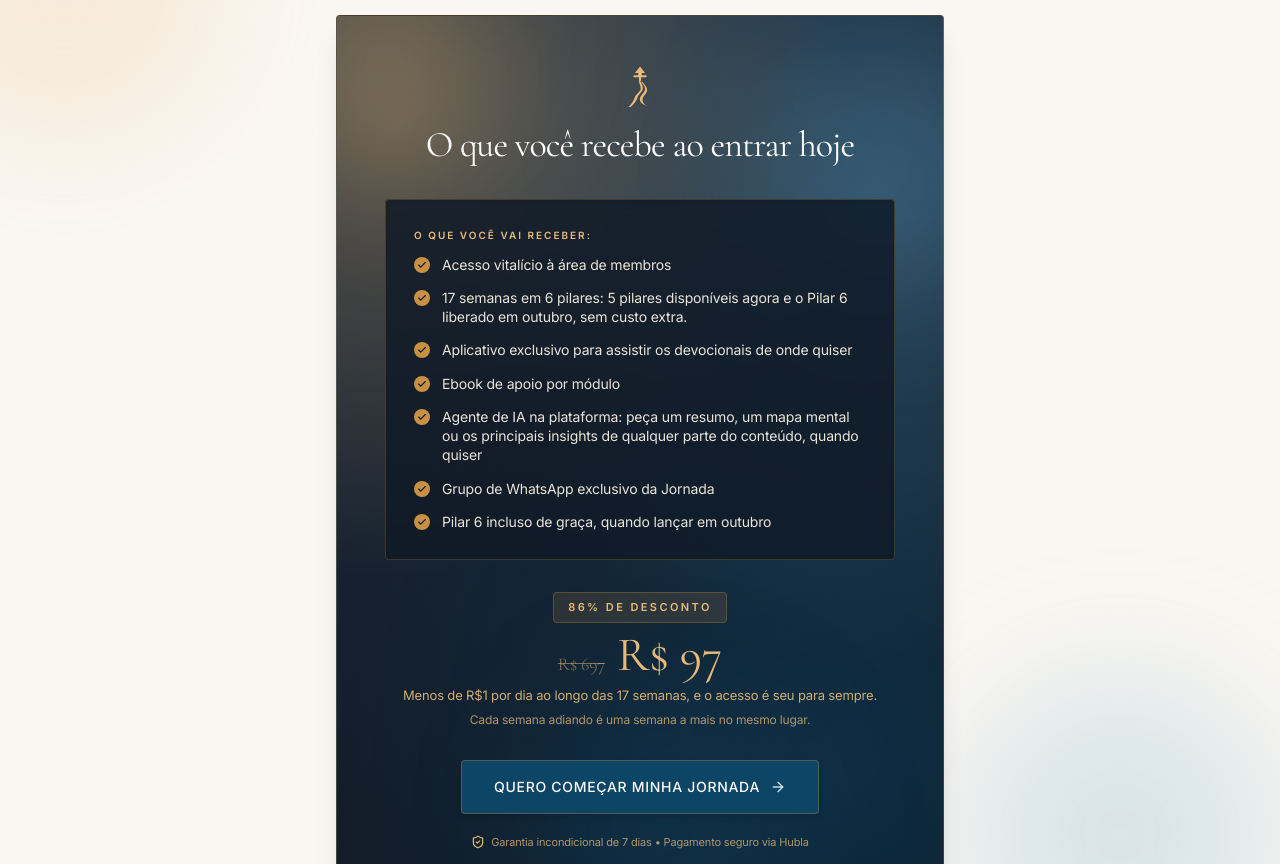
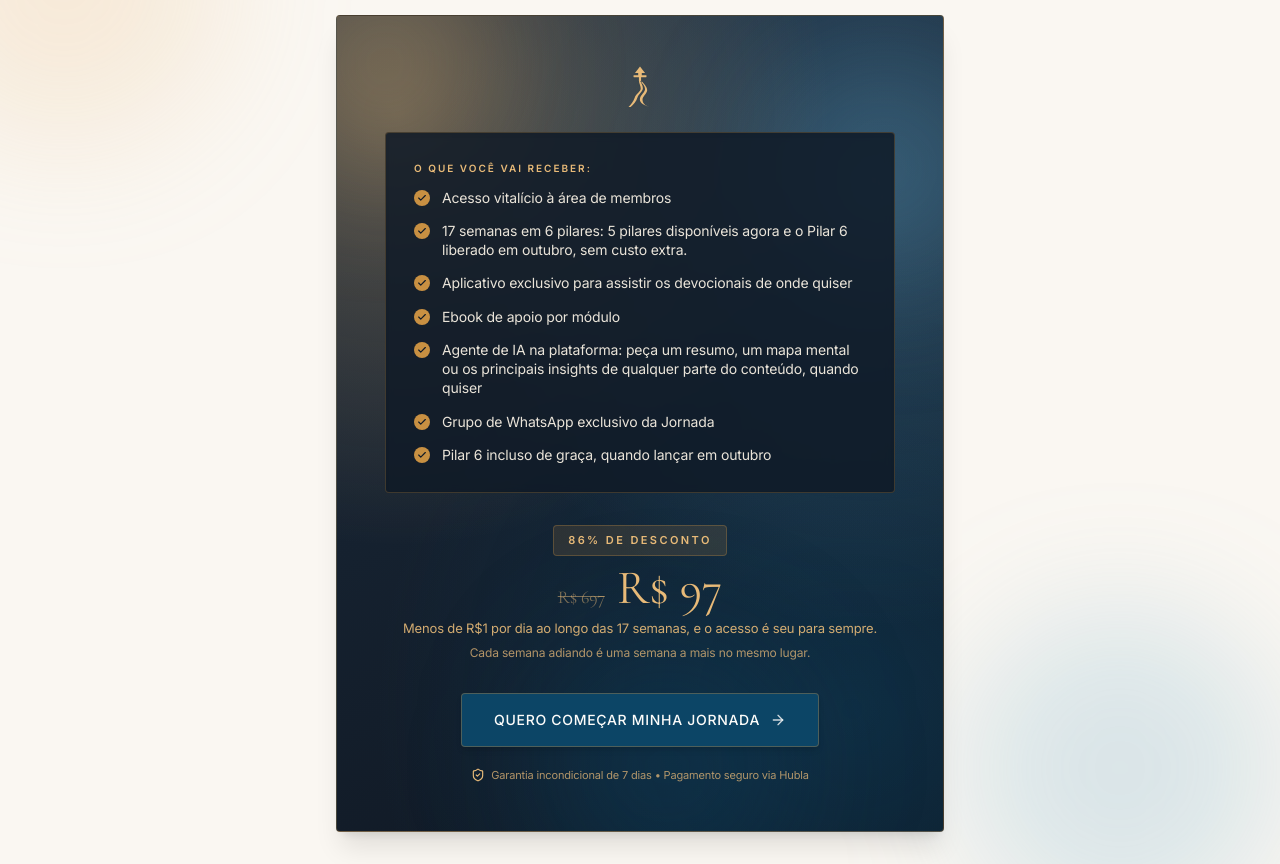
Before and after one commit to tiagoncosta/Jornada-Prop-sito-site-02, a React (Vite) app: page / in a window 1280 px wide. Shown: the part 4960-5824 px from the top of the page. Built offline with nearby package versions, Linux system fonts and the light colour scheme.

Commit message:
refactor(OfertaSection): remove redundant section title
Cleaned up the UI by removing the "O que você recebe" heading to reduce repetition and adjusted spacing for a more refined layout.

```diff
--- a/src/components/OfertaSection.tsx
+++ b/src/components/OfertaSection.tsx
@@ -30,13 +30,9 @@ export default function OfertaSection() {
 
           <div className="relative z-10">
             {/* Símbolo do Caminho e Cruz em Destaque Dourado */}
-            <div className="w-9 h-11 text-gold-light mx-auto mb-3.5 drop-shadow-xs">
+            <div className="w-9 h-11 text-gold-light mx-auto mb-6 drop-shadow-xs">
               <JornadaSymbol size="100%" color="currentColor" />
             </div>
-
-            <h2 className="text-2xl sm:text-3xl md:text-4xl font-serif font-normal text-[#FDFCFA] mb-7 sm:mb-8 leading-tight">
-              O que você recebe ao entrar hoje
-            </h2>
 
             {/* Lista de Entregáveis em Vidro Crepuscular */}
             <div className="text-left max-w-lg mx-auto bg-[#101A27]/85 backdrop-blur-xs border border-gold/25 p-5 sm:p-7 rounded-sm mb-7 sm:mb-8 space-y-3.5 shadow-inner">
```
